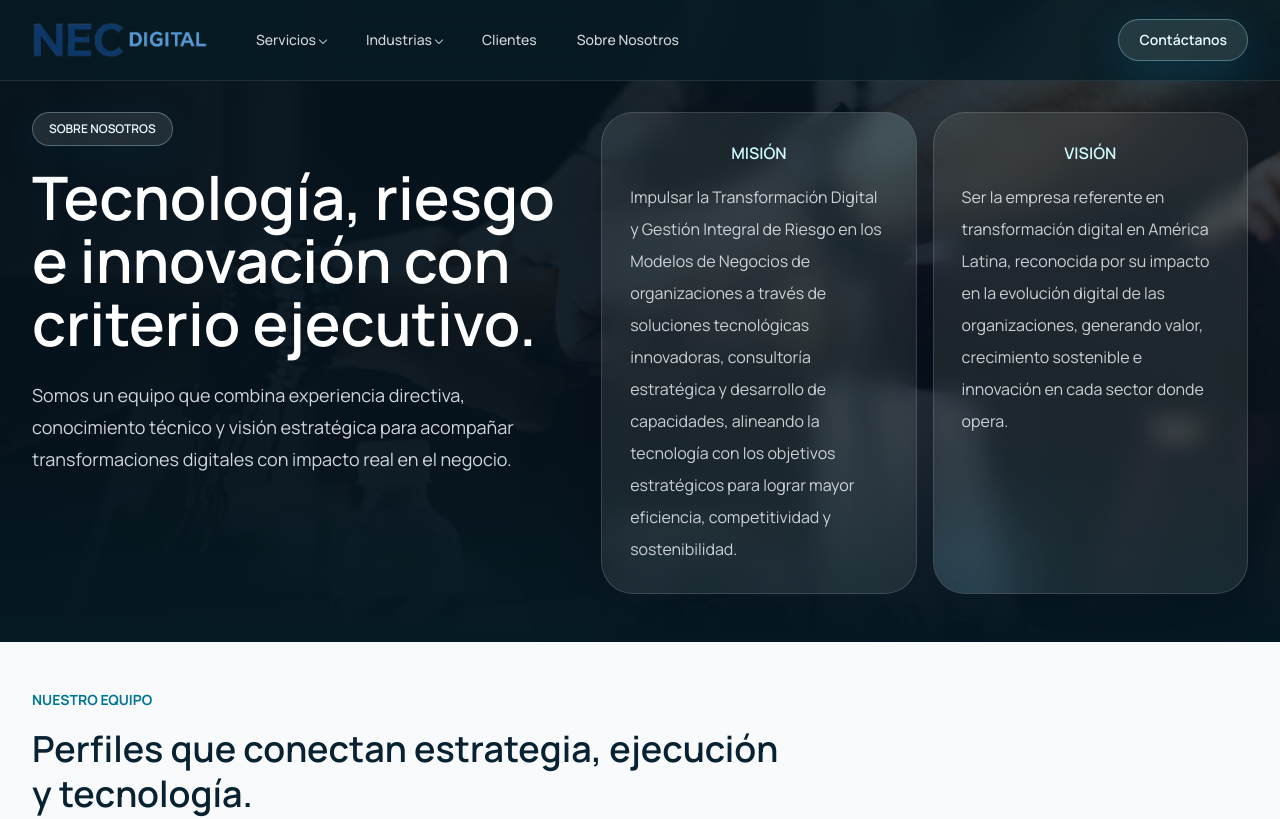
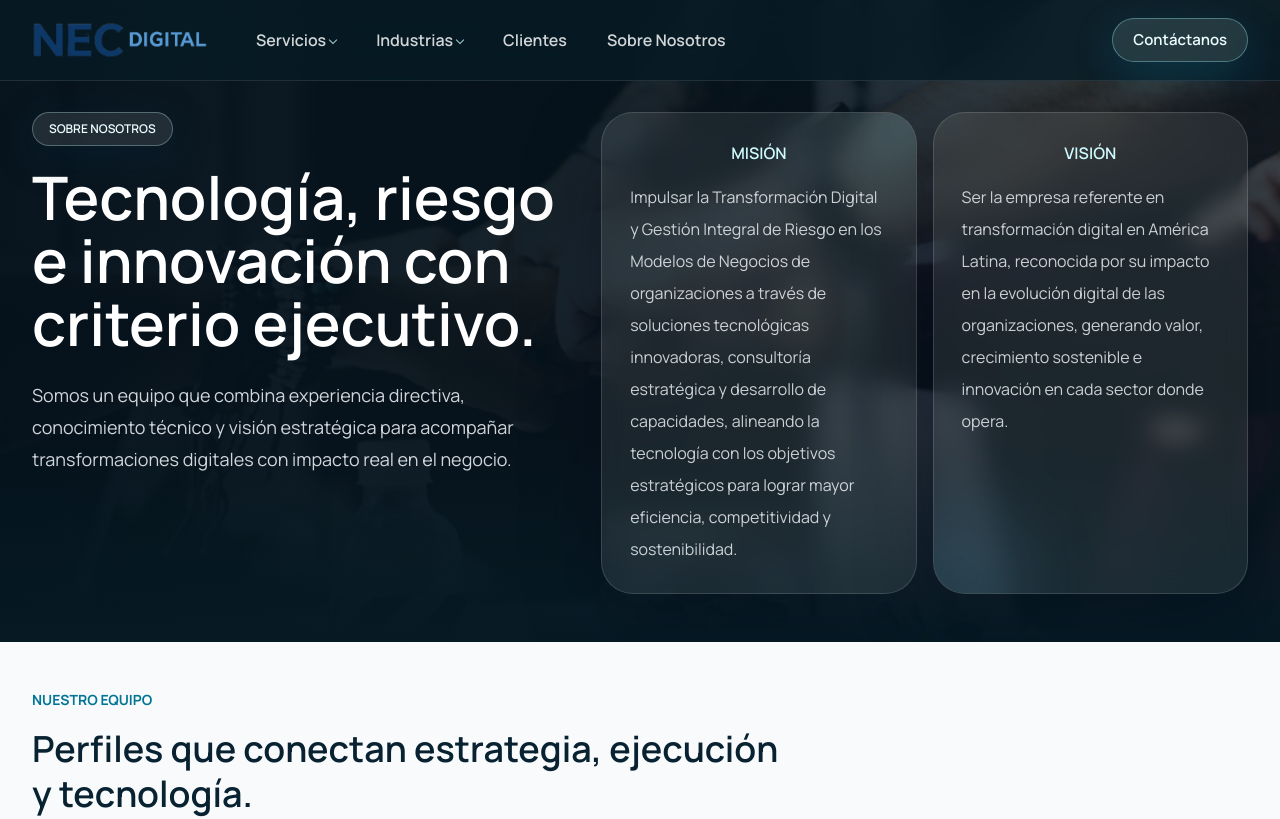
Before and after one commit to jsedamano/nec-digital-website, a Next.js app: page /sobre-nosotros in a window 1280 px wide. Shown: the top 819 px of the page. Built offline with nearby package versions, Linux system fonts and the light colour scheme.

Commit message:
Modified NavBar

```diff
--- a/app/components/site-header.tsx
+++ b/app/components/site-header.tsx
@@ -29,7 +29,7 @@ export function SiteHeader() {
 
           <Link
             href="/contacto"
-            className="rounded-full border border-cyan-200/35 bg-cyan-100/12 px-4 py-2 text-sm font-semibold text-cyan-50 transition hover:border-cyan-100/80 hover:bg-cyan-100/22 lg:hidden"
+            className="rounded-full border border-cyan-200/35 bg-cyan-100/12 px-4 py-2 text-[15px] font-semibold text-cyan-50 transition hover:border-cyan-100/80 hover:bg-cyan-100/22 lg:hidden"
           >
             Contáctanos
           </Link>
@@ -37,7 +37,7 @@ export function SiteHeader() {
 
         <nav
           aria-label="Navegación principal"
-          className="flex items-center gap-1 overflow-x-auto text-sm font-medium text-white/82 [scrollbar-width:none] [&::-webkit-scrollbar]:hidden lg:gap-2"
+          className="flex items-center gap-1 overflow-x-auto text-base font-semibold text-white/82 [scrollbar-width:none] [&::-webkit-scrollbar]:hidden lg:gap-2"
         >
           {navItems.map((item) => (
             <Link
@@ -55,7 +55,7 @@ export function SiteHeader() {
 
         <Link
           href="/contacto"
-          className="ml-auto hidden rounded-full border border-cyan-200/35 bg-cyan-100/12 px-5 py-2.5 text-sm font-semibold text-cyan-50 shadow-[0_14px_45px_rgba(14,165,233,0.18)] transition hover:border-cyan-100/80 hover:bg-cyan-100/22 lg:inline-flex"
+          className="ml-auto hidden rounded-full border border-cyan-200/35 bg-cyan-100/12 px-5 py-2.5 text-[15px] font-semibold text-cyan-50 shadow-[0_14px_45px_rgba(14,165,233,0.18)] transition hover:border-cyan-100/80 hover:bg-cyan-100/22 lg:inline-flex"
         >
           Contáctanos
         </Link>
```
